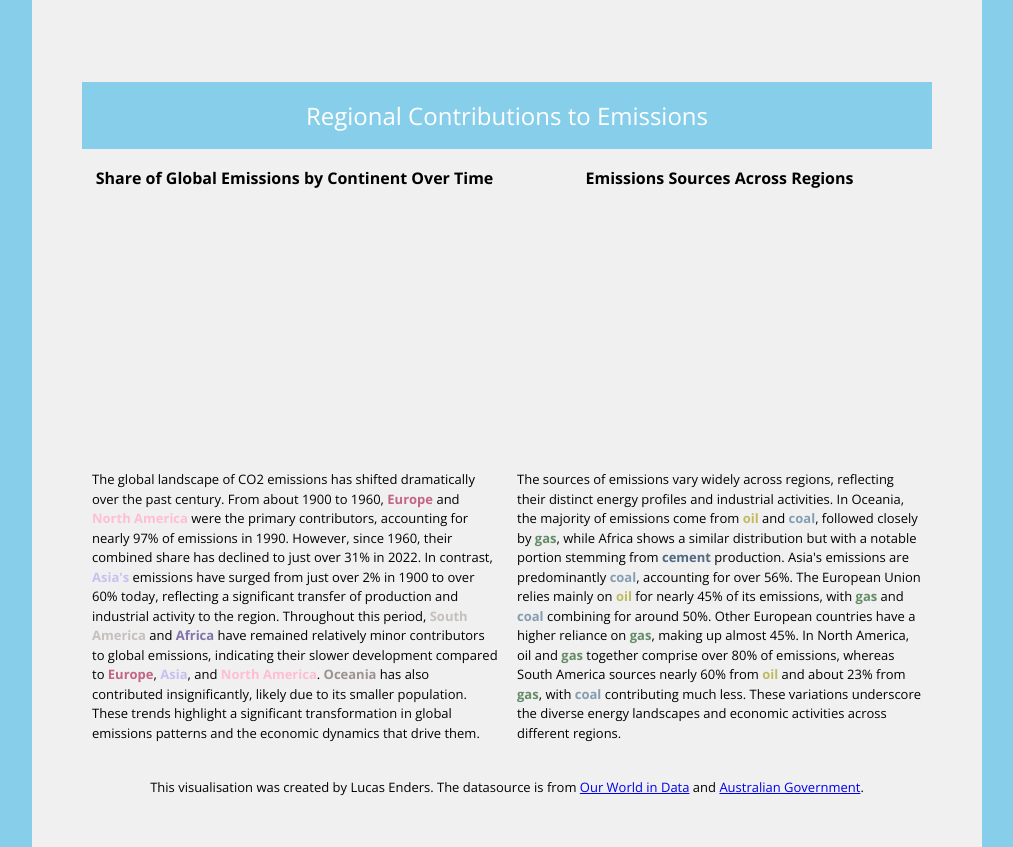
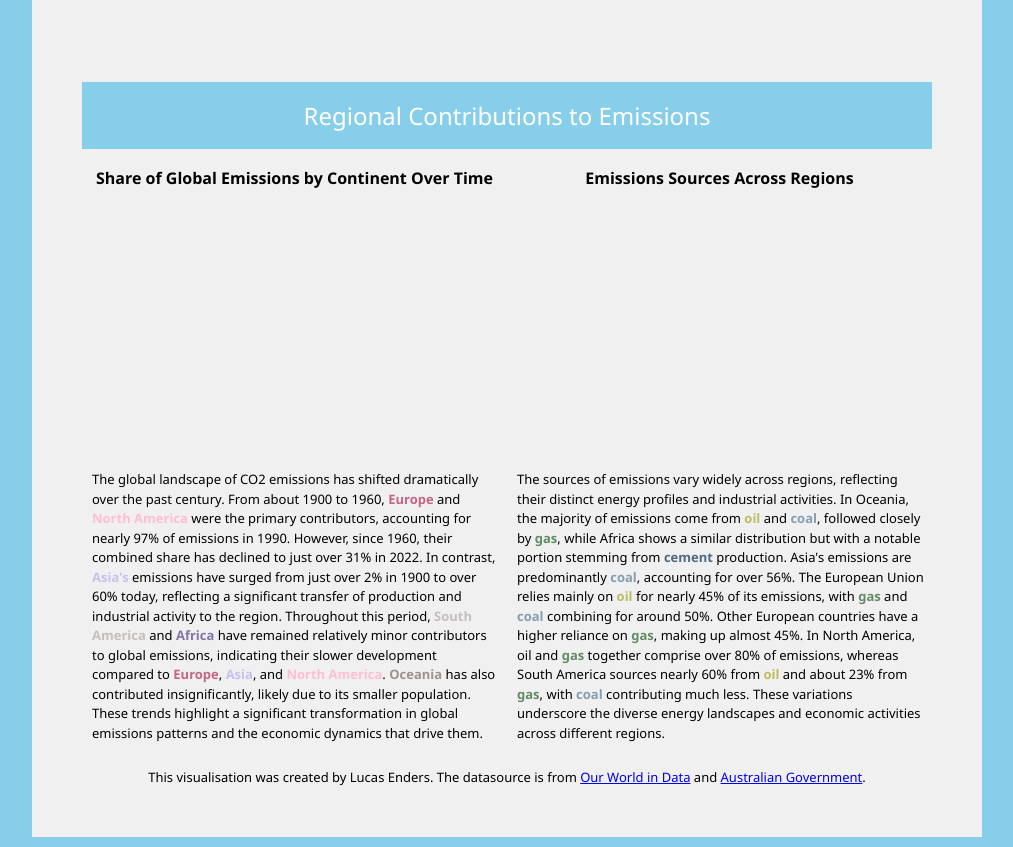
Before and after one commit to lucasenders/Visualization2, a plain HTML site: page index.html in a window 1280 px wide. Shown: the part 1551-2398 px from the top of the page, without its empty margins (133-1146 px from the left). Drawn offline with nearby package versions, Linux system fonts and the light colour scheme; a script that the page names is missing.

Commit message:
Add files via upload

```diff
--- a/css/styles.css
+++ b/css/styles.css
@@ -1,6 +1,7 @@
 body *{
-    font-family: 'Open Sans', sans-serif;
+    font-family: 'Segoe UI', Tahoma, Geneva, Verdana, sans-serif;
 }
+
 
 h1 {
     font-weight: bold;
@@ -12,11 +13,11 @@ h1 {
 
 h2 {
     font-weight: normal;
-
+    font-family: 'Segoe UI', Tahoma, Geneva, Verdana, sans-serif;
 }
 
 h3 {
-    font-family: 'Open Sans', sans-serif;
+    font-family: 'Segoe UI', Tahoma, Geneva, Verdana, sans-serif;
     font-weight: bold;
     margin-top: 10px;
     margin-bottom: 0px;
@@ -60,7 +61,7 @@ body {
 }
 
 .small-height {
-    margin-top: 50px;
+    margin-top: 40px;
     margin-bottom: 0px;
     height: 20px;
 }
```
